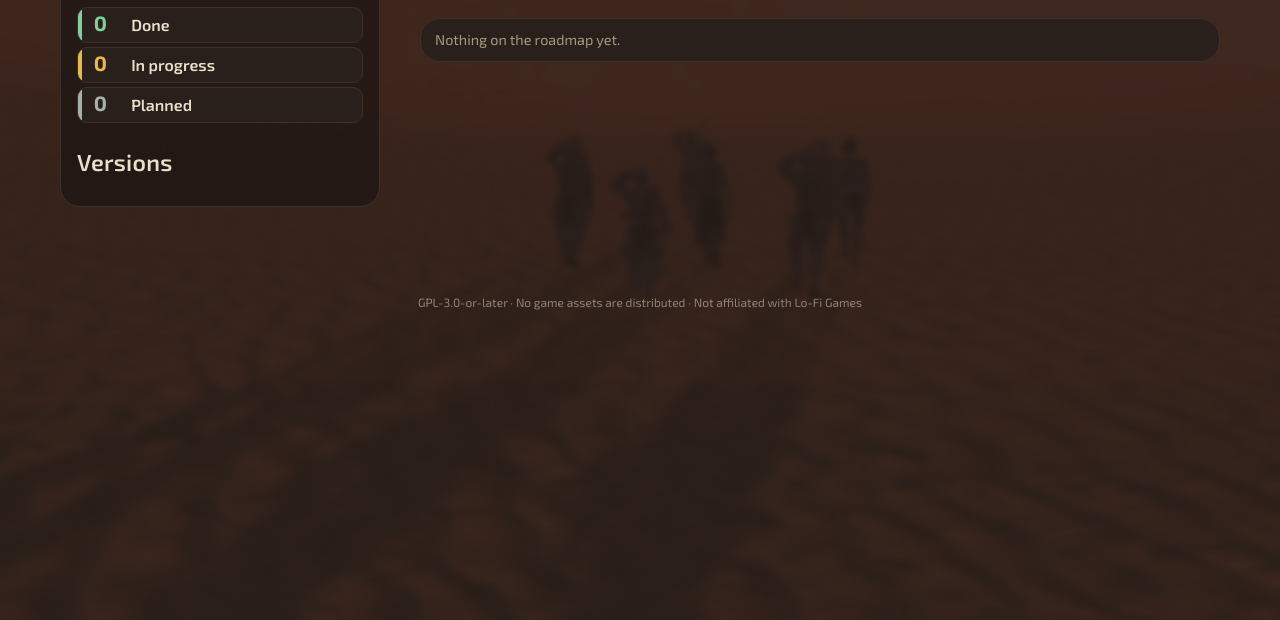
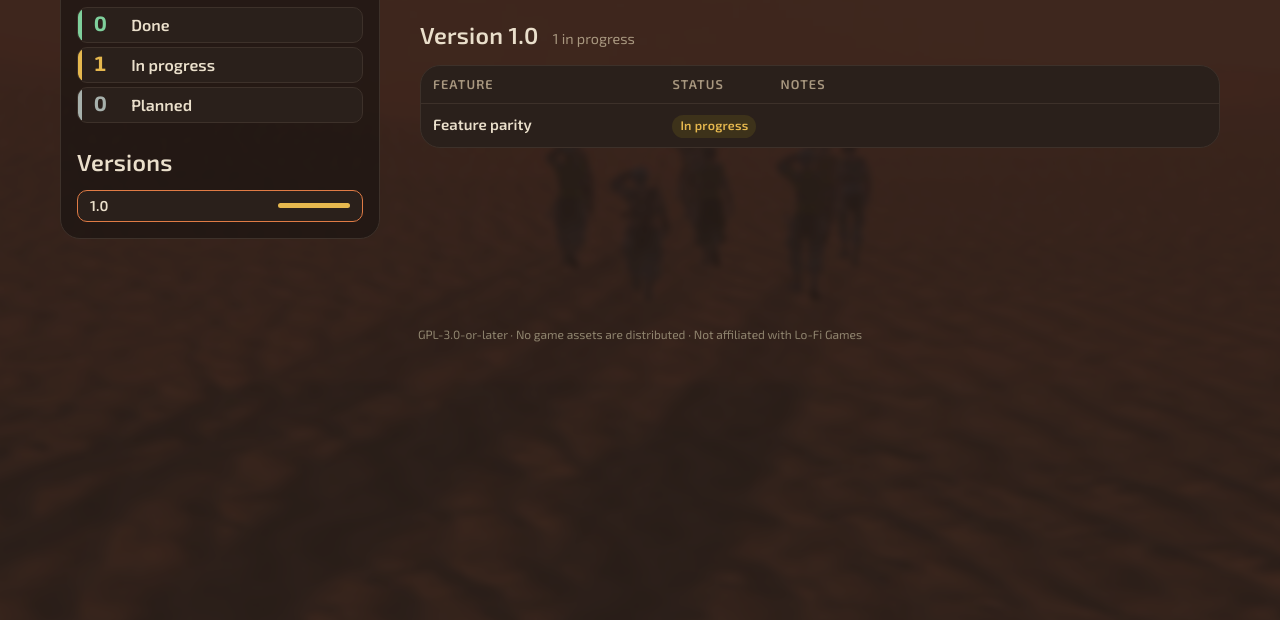
Before and after one commit to mattresspad/MeitouSites, an Astro site in the folder site/: page /roadmap in a window 1280 px wide. Shown: the part 180-800 px from the top of the page. Built offline with nearby package versions, Linux system fonts and the light colour scheme; Astro itself is replaced by a stand-in of ours.

Commit message:
Roadmap: 1.0 lists Feature parity in progress; versions show top to bottom, may list features without areas or a name

```diff
--- a/site/src/data/roadmap.ts
+++ b/site/src/data/roadmap.ts
@@ -1,11 +1,12 @@
-// The roadmap (page /roadmap): what each Meitou version brings, kept by hand. Each version lists its features by area, and each
-// feature has a status: done = in Meitou, wip = in Meitou with known gaps, planned = not started. Add a version as a new entry in
-// `versions` (oldest first), a feature as a line in its area. A feature's `id` is its link (/roadmap#id): keep it when the name is reworded.
+// The roadmap (page /roadmap): what each Meitou version brings, kept by hand. The page shows the versions top to bottom in the order
+// listed here (1.0 first, then 2.0 below it). A version lists its features directly, by area, or both; name, blurb and areas are
+// optional. Each feature has a status: done = in Meitou, wip = in Meitou with known gaps, planned = not started. A feature's `id` is
+// its link (/roadmap#id): keep it when the name is reworded.
 
 export type Status = 'done' | 'wip' | 'planned';
 export interface Feature { id: string; name: string; status: Status; note: string; }
-export interface Area { id: string; name: string; blurb: string; features: Feature[]; }
-export interface Version { version: string; name: string; blurb: string; areas: Area[]; }
+export interface Area { id: string; name: string; blurb?: string; features: Feature[]; }
+export interface Version { version: string; name?: string; blurb?: string; features?: Feature[]; areas?: Area[]; }
 
 export const statuses: Record<Status, { label: string; desc: string }> = {
   done: { label: 'Done', desc: 'in Meitou' },
@@ -15,15 +16,18 @@ export const statuses: Record<Status, { label: string; desc: string }> = {
 export const order: Status[] = ['done', 'wip', 'planned'];
 
 export const versions: Version[] = [
-  // An example version, with one area and one feature (copy it, remove the //):
-  // { version: "1.0", name: "Kenshi, unchanged", blurb: "Every system of unmodded Kenshi 1.0.68.", areas: [
+  { version: "1.0", features: [
+    { id: "feature-parity", name: "Feature parity", status: "wip", note: "" },
+  ] },
+  // A version with a name, a blurb and its features by area (copy it, remove the //):
+  // { version: "2.0", name: "...", blurb: "...", areas: [
   //   { id: "startup", name: "Startup and saves", blurb: "New games, the main menu, loading and saving.", features: [
   //     { id: "load-a-save", name: "Load an original Kenshi save", status: "done", note: "Large modded saves load and play." },
   //   ] },
   // ] },
 ];
 
-export const featuresOf = (v: Version) => v.areas.flatMap((a) => a.features);
+export const featuresOf = (v: Version) => [...(v.features ?? []), ...(v.areas ?? []).flatMap((a) => a.features)];
 export const allFeatures = versions.flatMap(featuresOf);
 export const countBy = (features: Feature[]) =>
   Object.fromEntries(order.map((k) => [k, features.filter((f) => f.status === k).length])) as Record<Status, number>;
--- a/site/src/pages/roadmap.astro
+++ b/site/src/pages/roadmap.astro
@@ -6,12 +6,15 @@
 import '@fontsource/exo-2/700.css';
 import Base from '../layouts/Base.astro';
 import { allFeatures, countBy, featuresOf, order, statuses, versionId, versions } from '../data/roadmap';
-import type { Feature } from '../data/roadmap';
+import type { Area, Feature, Version } from '../data/roadmap';
 
 const counts = countBy(allFeatures);
 const backgrounds = [1, 2, 3, 4].map((i) => `/roadmap-bg/bg-${i}.jpg`);
 // A status bar: each status's share of the features.
 const bar = (features: Feature[]) => order.map((k) => ({ k, width: features.length ? (100 * countBy(features)[k]) / features.length : 0 }));
+const label = (v: Version) => (v.name ? `${v.version} · ${v.name}` : v.version);
+// The areas a version's tables are drawn as: its own features first, as an area without a heading.
+const areasOf = (v: Version): Area[] => [...(v.features?.length ? [{ id: 'features', name: '', features: v.features }] : []), ...(v.areas ?? [])];
 const summary = (features: Feature[]) => {
   const c = countBy(features);
   return order.filter((k) => c[k]).map((k) => `${c[k]} ${statuses[k].label.toLowerCase()}`).join(' · ');
@@ -50,10 +53,10 @@ const summary = (features: Feature[]) => {
         {versions.map((v) => (
           <>
             <a class="ver" href={`#${versionId(v)}`}>
-              <span class="nm">{v.version} · {v.name}</span>
+              <span class="nm">{label(v)}</span>
               <span class="mini">{bar(featuresOf(v)).map((b) => <span class={`st-${b.k}`} style={`width: ${b.width}%`}></span>)}</span>
             </a>
-            {v.areas.map((a) => (
+            {(v.areas ?? []).map((a) => (
               <a href={`#${versionId(v)}-${a.id}`}>
                 <span class="nm">{a.name}</span>
                 <span class="mini">{bar(a.features).map((b) => <span class={`st-${b.k}`} style={`width: ${b.width}%`}></span>)}</span>
@@ -70,18 +73,20 @@ const summary = (features: Feature[]) => {
     {versions.map((v) => (
       <section class="version" id={versionId(v)}>
         <div class="stage-head">
-          <span class="eyebrow">Version {v.version}</span>
-          <h2>{v.name}</h2>
+          {v.name && <span class="eyebrow">Version {v.version}</span>}
+          <h2>{v.name ?? `Version ${v.version}`}</h2>
           <span class="meta">{summary(featuresOf(v))}</span>
-          <p>{v.blurb}</p>
+          {v.blurb && <p>{v.blurb}</p>}
         </div>
-        {v.areas.map((a) => (
-          <section class="stage" id={`${versionId(v)}-${a.id}`}>
-            <div class="stage-head">
-              <h3>{a.name}</h3>
-              <span class="meta" data-sum>{summary(a.features)}</span>
-              <p>{a.blurb}</p>
-            </div>
+        {areasOf(v).map((a) => (
+          <section class="stage" id={`${versionId(v)}-${a.id}`} data-name={a.name || label(v)}>
+            {a.name && (
+              <div class="stage-head">
+                <h3>{a.name}</h3>
+                <span class="meta">{summary(a.features)}</span>
+                {a.blurb && <p>{a.blurb}</p>}
+              </div>
+            )}
             <div class="tbl">
               <table>
                 <thead><tr><th>Feature</th><th>Status</th><th>Notes</th></tr></thead>
@@ -171,7 +176,7 @@ const summary = (features: Feature[]) => {
         let any = false;
         rows.filter((r) => sec.contains(r.tr)).forEach((r) => { r.tr.hidden = !shows(r); any ||= shows(r); });
         sec.hidden = !any;
-        if (!any) left.push(sec.querySelector('h3').textContent);
+        if (!any) left.push(sec.dataset.name);
       });
       document.querySelectorAll('.version').forEach((v) => { v.hidden = !v.querySelector('.stage:not([hidden])'); });
 
```
